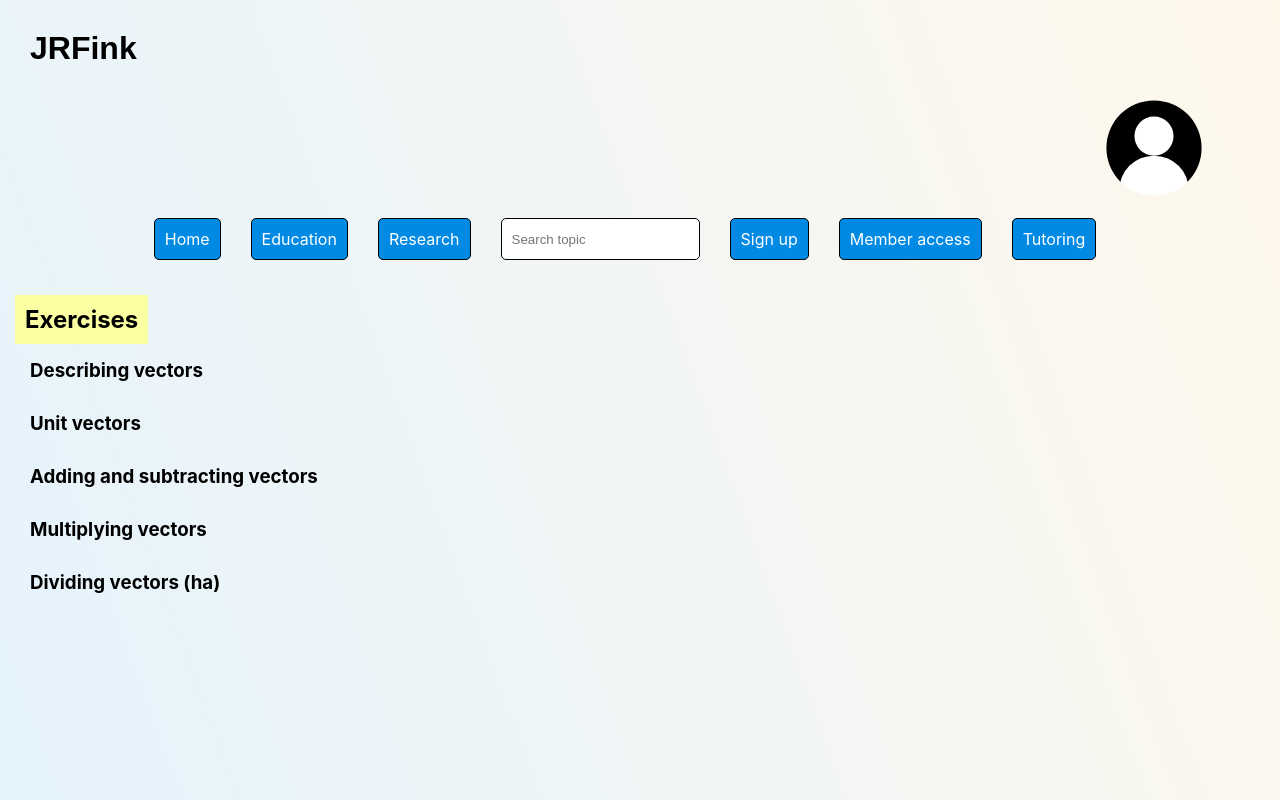
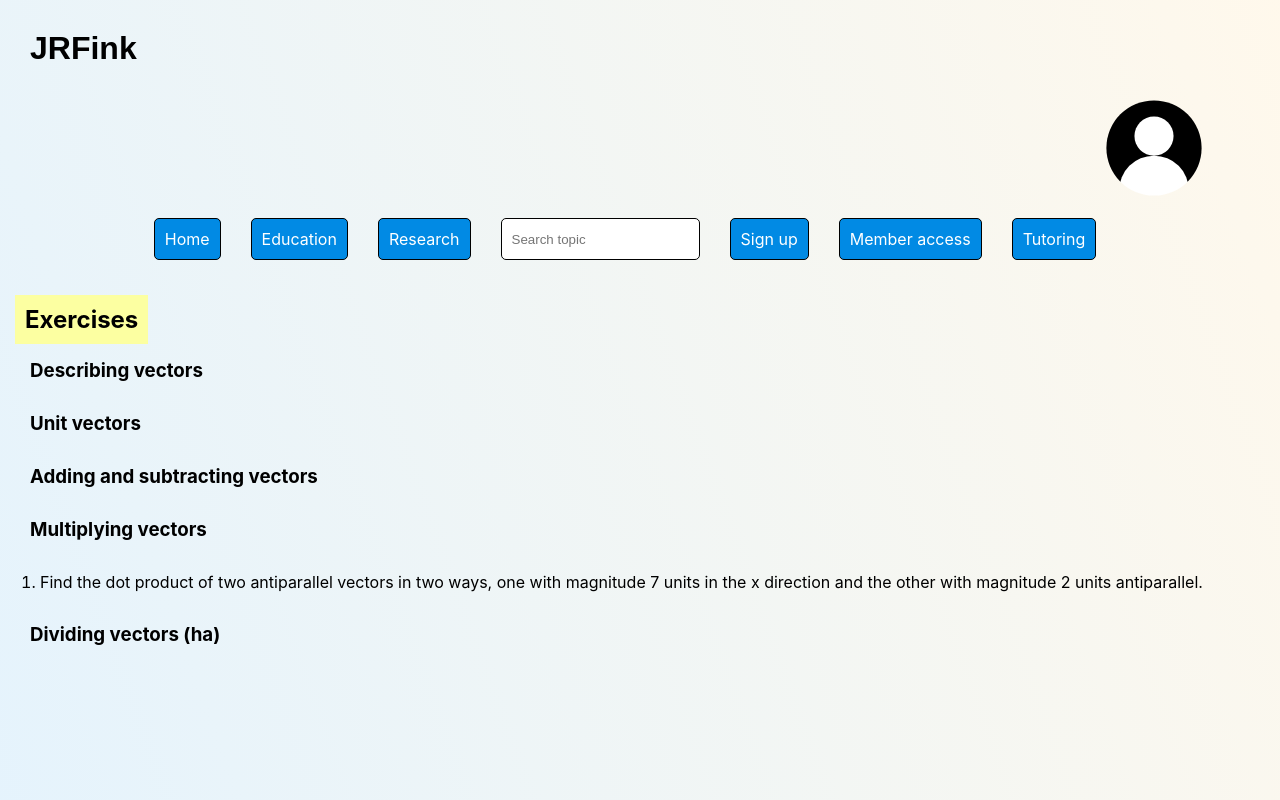
Before and after one commit to JRFink/jrfphyspagesnew, a Next.js app: page /exercises/gp1/vecex in a window 1280 px wide. Shown: the top 800 px of the page. Built offline with nearby package versions, Linux system fonts and the light colour scheme.

Commit message:
Update vecex.tsx

```diff
--- a/pages/exercises/gp1/vecex.tsx
+++ b/pages/exercises/gp1/vecex.tsx
@@ -17,6 +17,11 @@ const VecEx = () => {
           <h3>
             Multiplying vectors
           </h3>
+<ol>
+<li>
+          Find the dot product of two antiparallel vectors in two ways, one with magnitude 7 units in the x direction and the other with magnitude 2 units antiparallel.
+</li>
+</ol>
           <h3>
             Dividing vectors &#40;ha&#41;
           </h3>
```
